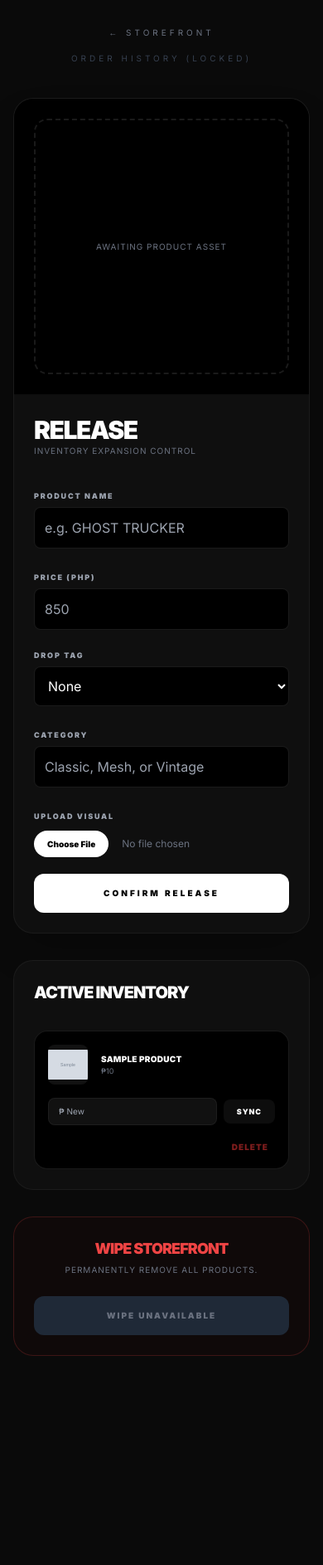
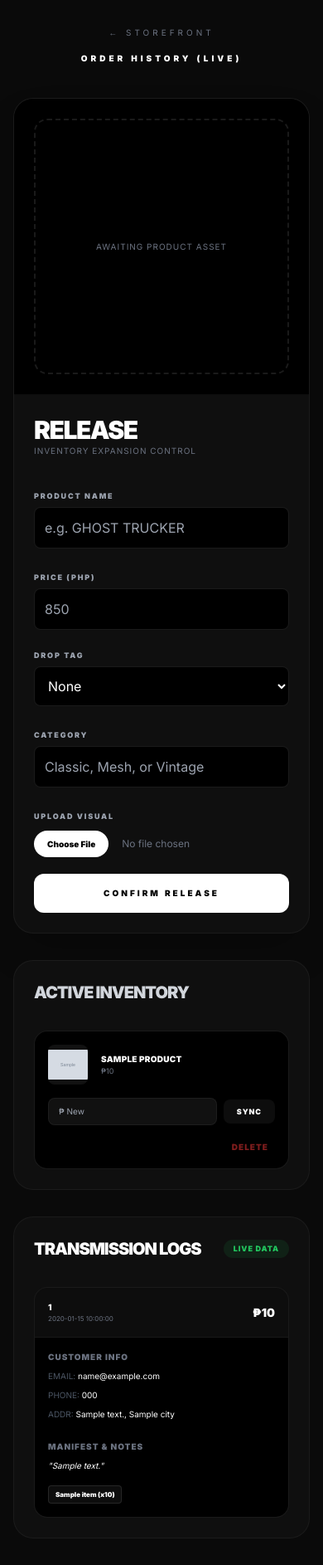
Before and after one commit to jaspher19/rr-caps, a Flask app: template templates/admin.html in a window 390 px wide. Shown: the whole page at 83% size. Before the commit the page ends 1634 px from the top, so only its background shows below. Run offline with Flask 3, Linux system fonts and the light colour scheme; the template is opened without the code that fills it: most values are stand-ins (such as "Sample title", 1, 10 or a date in 2020); grey boxes marked "Sample" are stand-in pictures; some libraries are stand-ins or nearby versions.

Commit message:
Implement private sessions, phone/notes fields, and unlocked admin logs

```diff
--- a/app.py
+++ b/app.py
@@ -7,6 +7,7 @@ from pymongo import MongoClient
 import certifi
 
 app = Flask(__name__)
+# The secret key encrypts the session cookie so users can't modify their own cart data
 app.secret_key = os.environ.get("SECRET_KEY", "rcaps4street_dev_key_123")
 ADMIN_PASSWORD = os.environ.get("ADMIN_PASSWORD", "STREET_BOSS_2026")
 
@@ -35,7 +36,6 @@ def send_the_email(order_id, customer_email, total_price, address, city, phone,
     url = "https://api.brevo.com/v3/smtp/email"
     headers = {"accept": "application/json", "content-type": "application/json", "api-key": BREVO_API_KEY}
 
-    # Create the itemized list for the email body
     items_text = "\n".join([f"- {item['name']} (x{item['qty']}): ₱{item['price'] * item['qty']}" for item in items_list])
 
     email_body = (
@@ -69,14 +69,19 @@ def send_the_email(order_id, customer_email, total_price, address, city, phone,
 @app.route("/shop")
 def home():
     all_products = list(products_col.find({}, {'_id': 0}))
-    return render_template("index.html", products=all_products, cart_count=len(session.get("cart", [])))
+    # Get count of total items in the user's private session cart
+    cart_count = len(session.get("cart", []))
+    return render_template("index.html", products=all_products, cart_count=cart_count)
 
 @app.route("/cart")
 def view_cart():
     cart_ids = session.get("cart", [])
     cart_items = []
     total_price = 0
+
+    # Count occurrences of each ID in the session list
     counts = {str(cid): cart_ids.count(str(cid)) for cid in set(cart_ids)}
+
     for pid, qty in counts.items():
         try:
             p = products_col.find_one({"id": int(pid)}, {'_id': 0})
@@ -90,17 +95,29 @@ def view_cart():
 
 @app.route("/add-to-cart", methods=["POST"])
 def add_to_cart():
-    if "cart" not in session: session["cart"] = []
-    session["cart"].append(str(request.form.get("id")))
-    session.modified = True
+    # Initialize a new list in this user's session if it doesn't exist
+    if "cart" not in session:
+        session["cart"] = []
+
+    product_id = request.form.get("id")
+    if product_id:
+        # We must re-assign the session variable to trigger the 'modified' flag
+        cart = session["cart"]
+        cart.append(str(product_id))
+        session["cart"] = cart
+        session.modified = True
+
     return jsonify({"status": "success", "cart_count": len(session["cart"])})
 
 @app.route("/remove-from-cart", methods=["POST"])
 def remove_from_cart():
     product_id = request.form.get("product_id")
-    if "cart" in session and str(product_id) in session["cart"]:
-        session["cart"].remove(str(product_id))
-        session.modified = True
+    if "cart" in session:
+        cart = session["cart"]
+        if str(product_id) in cart:
+            cart.remove(str(product_id))
+            session["cart"] = cart
+            session.modified = True
     return redirect(url_for('view_cart'))
 
 @app.route("/empty-cart", methods=["POST"])
@@ -128,7 +145,6 @@ def checkout():
                     "qty": qty
                 })
 
-        # Pulling the new Phone and Description fields
         customer_email = request.form.get("email")
         phone = request.form.get("phone", "N/A")
         address = request.form.get("address", "N/A")
@@ -151,6 +167,7 @@ def checkout():
 
         send_the_email(order_id, customer_email, total_price, address, city, phone, description, items_for_receipt)
 
+        # Clear only this specific customer's cart after successful purchase
         session.pop("cart", None)
         return render_template("success.html", order_id=order_id, total=total_price, email=customer_email)
     except Exception as e:
@@ -193,7 +210,7 @@ def add_product():
 def edit_price(product_id):
     key = request.args.get('key')
     if key != ADMIN_PASSWORD: return "Unauthorized", 403
-    new_price = request.form.get("price")
+    new_price = request.form.get("new_price") # Fixed to match HTML input name
     products_col.update_one({"id": product_id}, {"$set": {"price": int(new_price)}})
     return redirect(url_for('admin', key=key))
 
@@ -205,7 +222,6 @@ def delete_product(product_id):
     return redirect(url_for('admin', key=key))
 
 if __name__ == "__main__":
-    app.run(debug=True)
-    # Get port from environment variable, default to 5000 for local testing
+    # Get port from environment variable for Render deployment
     port = int(os.environ.get("PORT", 5000))
     app.run(host='0.0.0.0', port=port)
--- a/templates/admin.html
+++ b/templates/admin.html
@@ -43,7 +43,7 @@
   <div class="flex flex-col md:flex-row items-center gap-4 md:gap-8 mb-10 text-center">
     <a href="{{ url_for('home') }}" class="text-[10px] uppercase tracking-[0.4em] text-gray-500 hover:text-white transition-all">← Storefront</a>
     <span class="hidden md:inline text-gray-800">|</span>
-    <span class="text-[10px] uppercase tracking-[0.4em] text-gray-700 cursor-not-allowed">Order History (Locked)</span>
+    <a href="#order-history" class="text-[10px] uppercase tracking-[0.4em] text-white font-black hover:text-gray-400 transition-all">Order History (Live)</a>
   </div>
 
   <div class="w-full max-w-5xl space-y-8 md:y-12">
@@ -107,10 +107,8 @@
     </div>
 
     <div class="bg-[#0F0F0F] border border-white/5 rounded-3xl p-6 md:p-8 lg:p-12">
-        <h2 class="text-xl font-black uppercase tracking-tighter mb-8">Active Inventory</h2>
-
-        <div class="overflow-x-auto">
-            <div class="grid grid-cols-1 gap-4 min-w-[300px]">
+        <h2 class="text-xl font-black uppercase tracking-tighter mb-8 text-gray-300">Active Inventory</h2>
+        <div class="grid grid-cols-1 gap-4">
             {% for product in products %}
             <div class="bg-black border border-white/10 p-4 rounded-2xl flex flex-col sm:flex-row items-center justify-between gap-4 group">
                 <div class="flex items-center gap-4 w-full sm:w-auto">
@@ -135,21 +133,53 @@
                     </form>
                 </div>
             </div>
-                {% else %}
-                <p class="text-gray-600 text-[10px] uppercase tracking-widest py-4">No products currently live.</p>
+            {% endfor %}
+        </div>
+    </div>
+
+    <div id="order-history" class="bg-[#0F0F0F] border border-white/5 rounded-3xl p-6 md:p-8 lg:p-12">
+        <div class="flex justify-between items-center mb-8">
+            <h2 class="text-xl font-black uppercase tracking-tighter">Transmission Logs</h2>
+            <span class="text-[9px] bg-green-500/10 text-green-500 px-3 py-1 rounded-full font-black tracking-widest">LIVE DATA</span>
+        </div>
+
+        <div class="space-y-6">
+            {% for order in orders %}
+            <div class="bg-black border border-white/10 rounded-2xl overflow-hidden">
+                <div class="bg-white/5 p-4 flex justify-between items-center border-b border-white/5">
+                    <div>
+                        <p class="text-[10px] font-black text-white tracking-widest">{{ order.order_id }}</p>
+                        <p class="text-[8px] text-gray-500 uppercase">{{ order.date }}</p>
+                    </div>
+                    <p class="text-sm font-black">₱{{ order.total }}</p>
+                </div>
+
+                <div class="p-4 grid grid-cols-1 md:grid-cols-2 gap-6">
+                    <div class="text-[10px] space-y-2">
+                        <p class="text-gray-500 uppercase tracking-widest font-bold">Customer Info</p>
+                        <p><span class="text-gray-600">EMAIL:</span> {{ order.email }}</p>
+                        <p><span class="text-gray-600">PHONE:</span> <span class="text-white">{{ order.phone }}</span></p>
+                        <p><span class="text-gray-600">ADDR:</span> {{ order.address }}, {{ order.city }}</p>
+                    </div>
+                    <div class="text-[10px] space-y-2">
+                        <p class="text-gray-500 uppercase tracking-widest font-bold">Manifest & Notes</p>
+                        <p class="text-white italic">"{{ order.description or 'No extra instructions.' }}"</p>
+                        <div class="flex flex-wrap gap-2 pt-2">
+                            {% for item in order.items %}
+                            <span class="bg-white/5 border border-white/10 px-2 py-1 rounded text-[8px] font-bold">
+                                {{ item.name }} (x{{ item.qty }})
+                            </span>
                             {% endfor %}
                         </div>
                     </div>
                 </div>
-
-    <div class="bg-red-950/10 border border-red-500/20 rounded-3xl p-6 md:p-8 flex flex-col md:flex-row items-center justify-between gap-6">
-        <div class="text-center md:text-left">
-            <h2 class="text-red-500 text-lg font-black uppercase tracking-tighter">Wipe Storefront</h2>
-            <p class="text-gray-500 text-[10px] uppercase tracking-widest mt-1">Permanently remove all products.</p>
             </div>
-        <button class="w-full md:w-auto bg-gray-800 text-gray-500 py-4 px-8 rounded-xl font-black uppercase tracking-[0.2em] text-[10px] cursor-not-allowed">
-            Wipe Unavailable
-        </button>
+            {% else %}
+            <div class="text-center py-10">
+                <p class="text-[10px] text-gray-600 uppercase tracking-widest">No transmissions recorded.</p>
+            </div>
+            {% endfor %}
+        </div>
     </div>
 
   </div>
```
Also changed, not shown: templates/cart.html (+22 -11 lines). Lines whose indentation alone changed are shown as unchanged.
